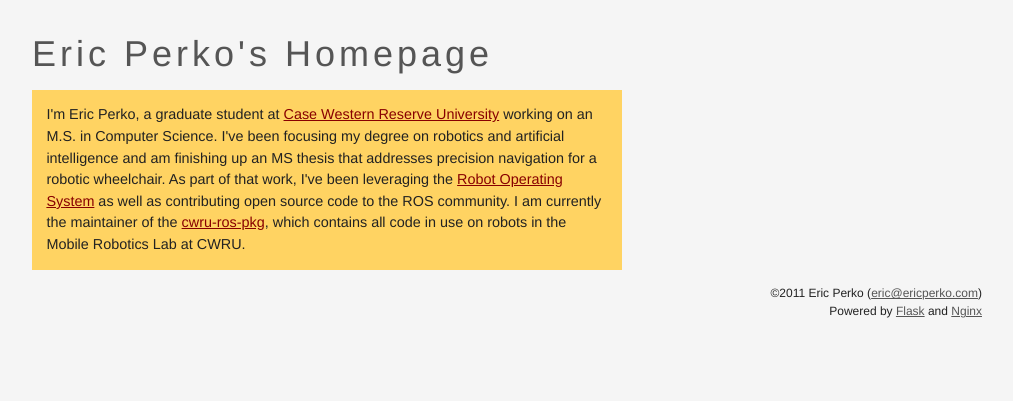
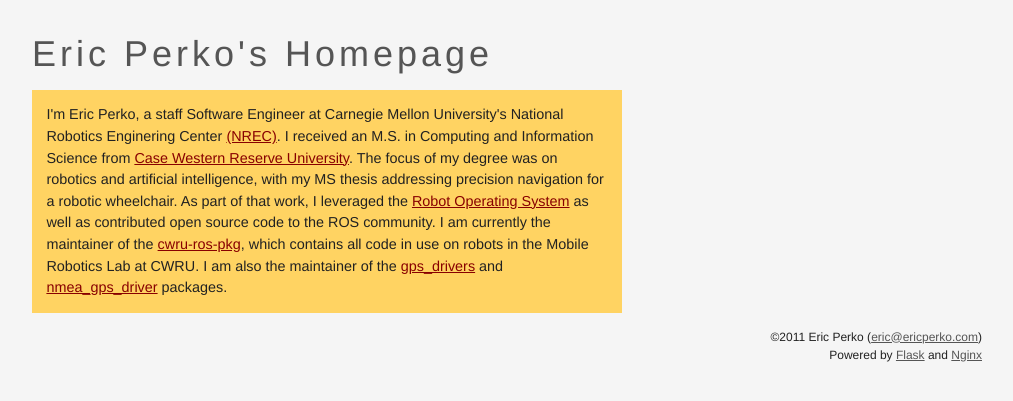
Before and after one commit to ericperko/ericperko.com, a Flask app: page / in a window 1280 px wide. Shown: the top 401 px of the page, without its empty margins (133-1146 px from the left). Run offline with Flask 2, Linux system fonts and the light colour scheme; parts of the project's set-up code (start-up, migrations or seed data) failed here and were passed over.

Commit message:
Added gps drivers

```diff
--- a/content/ros_contributions.markdown
+++ b/content/ros_contributions.markdown
@@ -1,6 +1,8 @@
 ### ROS Contributions
 
 Here are some examples of my involvement in and contributions to the ROS open source community:
+
+* Maintainer of the [gps_drivers](http://www.ros.org/wiki/gps_drivers) and [nmea_gps_driver](http://www.ros.org/wiki/nmea_gps_driver) packages
 
 * A number of bug reports/fixes [(ticket list)](https://code.ros.org/trac/ros-pkg/query?reporter=~ericperko&col=id&col=summary&col=owner&col=type&col=status&col=priority&col=milestone&order=priority)
 
--- a/content/templates/index.html
+++ b/content/templates/index.html
@@ -2,6 +2,6 @@
 
 {% block content %}
     <div class="about">
-	    I'm Eric Perko, a graduate student at <a href="http://cwru.edu">Case Western Reserve University</a> working on an M.S. in Computer Science. I've been focusing my degree on robotics and artificial intelligence and am finishing up an MS thesis that addresses precision navigation for a robotic wheelchair. As part of that work, I've been leveraging the <a href="http://ros.org">Robot Operating System</a> as well as contributing open source code to the ROS community. I am currently the maintainer of the <a href="https://github.com/cwru-robotics/cwru-ros-pkg">cwru-ros-pkg</a>, which contains all code in use on robots in the Mobile Robotics Lab at CWRU.
+	    I'm Eric Perko, a staff Software Engineer at Carnegie Mellon University's National Robotics Enginering Center <a href="http://www.rec.ri.cmu.edu/">(NREC)</a>. I received an M.S. in Computing and Information Science from <a href="http://cwru.edu">Case Western Reserve University</a>. The focus of my degree was on robotics and artificial intelligence, with my MS thesis addressing precision navigation for a robotic wheelchair. As part of that work, I leveraged the <a href="http://ros.org">Robot Operating System</a> as well as contributed open source code to the ROS community. I am currently the maintainer of the <a href="https://github.com/cwru-robotics/cwru-ros-pkg">cwru-ros-pkg</a>, which contains all code in use on robots in the Mobile Robotics Lab at CWRU. I am also the maintainer of the <a href="http://ros.org/wiki/gps_drivers">gps_drivers</a> and <a href="http://ros.org/wiki/nmea_gps_driver">nmea_gps_driver</a> packages.
     </div>
 {% endblock %}
```
